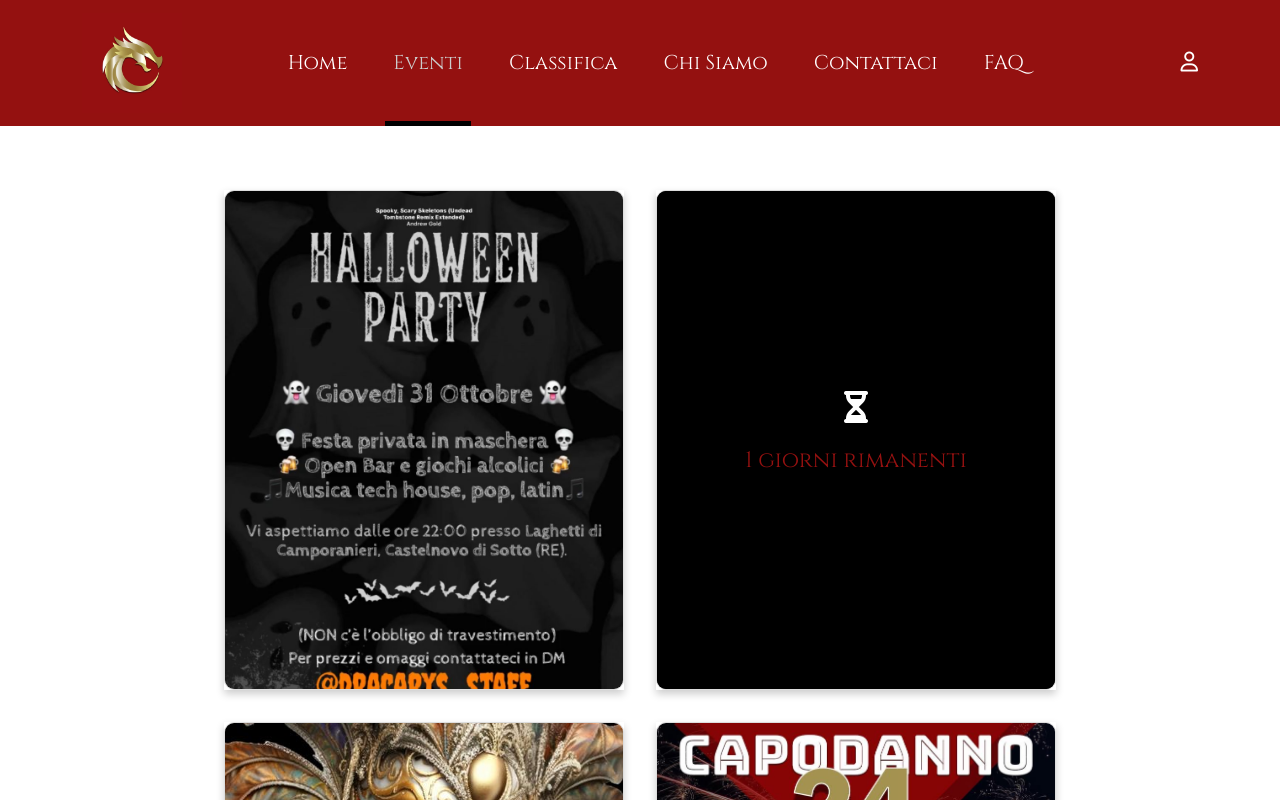
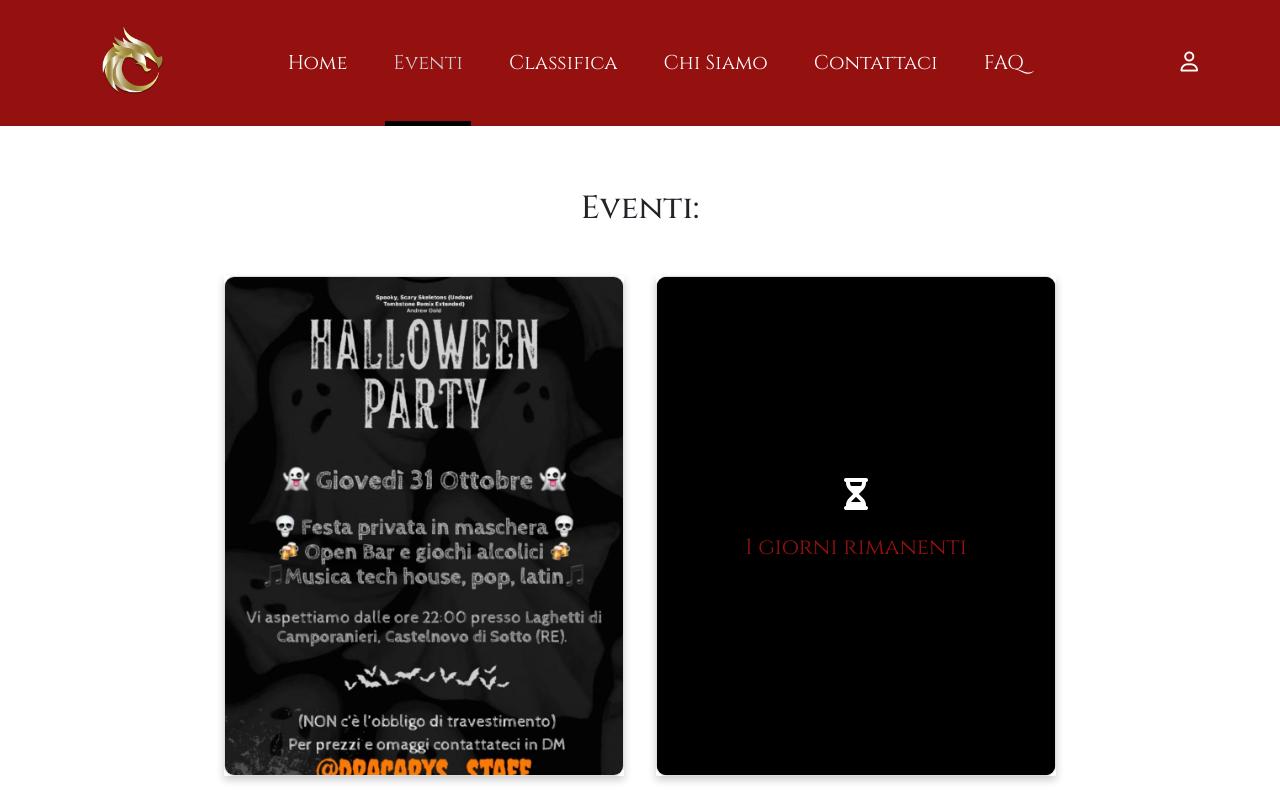
Before and after one commit to iTsGiuse/front-end, a Vue app: page /eventi in a window 1280 px wide. Shown: the top 800 px of the page. Built offline with nearby package versions, Linux system fonts and the light colour scheme.

Commit message:
fix: fix event page

```diff
--- a/src/pages/Eventi.vue
+++ b/src/pages/Eventi.vue
@@ -31,6 +31,11 @@ export default {
 <template>
     <section id="eventi">
         <div class="container my-5">
+            <div class="row">
+                <div class="col-12 text-center my-3 mb-4">
+                    <h2>Eventi:</h2>
+                </div>
+            </div>
             <div class="d-flex justify-content-center flex-wrap">
                 <div v-for="evento in sortedEvents" :key="evento.key" class="flip-card m-3" :class="{ 'disabled-card': checkEventStatus(evento.date).isDisabled }">
                     <div class="flip-card-inner">
```
